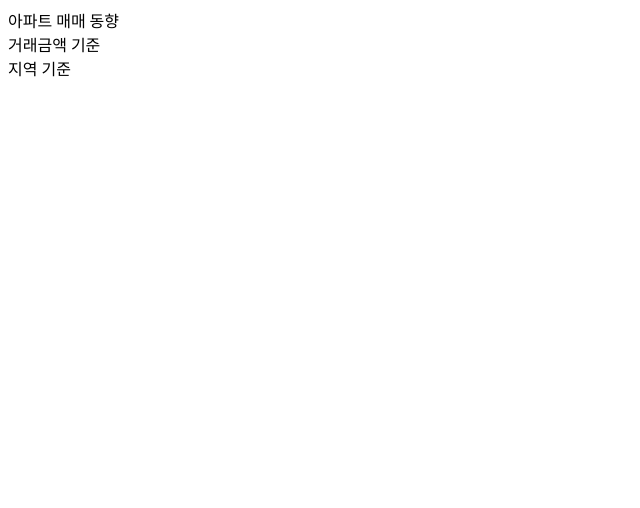
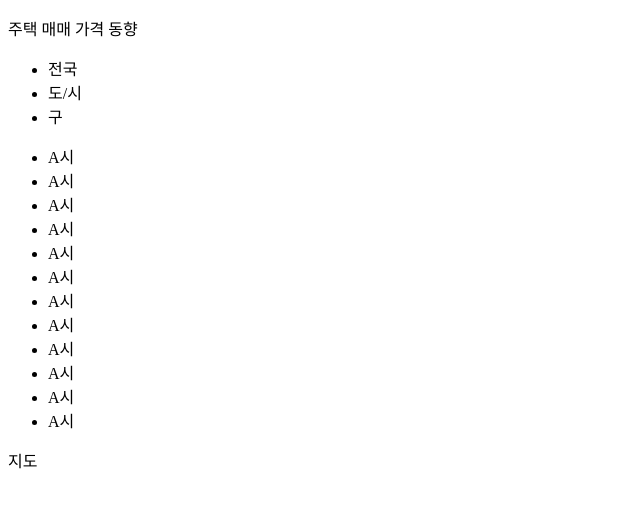
Before and after one commit to EstateTrend-DevCourse/EstateTrend, a Django app: template trades/templates/templates.html in a window 1280 px wide. Shown: the top 508 px of the page, without its empty margins (0-640 px from the left). Run offline with Django 4.2, Linux system fonts and the light colour scheme; the template is opened without the code that fills it, so the values that code supplies are empty.

Commit message:
Update templates.html

```diff
--- a/trades/templates/templates.html
+++ b/trades/templates/templates.html
@@ -1,15 +1,69 @@
+<!DOCTYPE html>
+<html lang="ko">
     <head>
-  <meta charset="utf-8">
+
+        <meta charset="utf-8">      <!--한글 에러 방지-->
+
         <title>아파트 매매 동향</title>
         <link href="style.css" rel="stylesheet" type="text/css"/>
+
+        </style>
     </head>
 
+
     <body>
-  <div class="nav">
-    아파트 매매 동향
-    <div calss="nav-items">
-      <div class="nav-items">거래금액 기준</div>
-      <div class="nav-items">지역 기준</div>
+        <div id="logo" class="Logo">
+            <p>주택 매매 가격 동향</p>
         </div>
+
+        <main>
+
+            <!-- 지역 선택 -->
+            <div id="SideBar" class="SideBar">
+
+                <ul class="tabs">
+                    <li class="tab" data-tab="tab1">전국</li>
+                    <li class="tab" data-tab="tab2">도/시</li>
+                    <li class="tab" data-tab="tab3">구</li>
+                </ul>
+
+                <ul>
+                    <div id="tab1" class="tab_list">
+                            <li>A시</li>
+                            <li>A시</li>
+                            <li>A시</li>
+                            <li>A시</li>
                     </div>
+
+                    <div id="tab2" class="tab_list">
+                            <li>A시</li>
+                            <li>A시</li>
+                            <li>A시</li>
+                            <li>A시</li>
+                    </div>
+
+                    <div id="tab3" class="tab_list">
+                        <li>A시</li>
+                        <li>A시</li>
+                        <li>A시</li>
+                        <li>A시</li>
+                    </div>
+                </ul>
+
+            </div><!--
+            --><div id="Contents" class="Contents">
+
+                    <!-- 등락폭  -->
+                    <div id="updown" class="updown">
+                    </div>
+
+                    <!-- 지도 -->
+                    <div id="map" class="map">
+                        <p>지도</p>
+                    </div>
+
+                </div>
+
+        </main>
     </body>
+</html>
```
Lines whose indentation alone changed are shown as unchanged.
